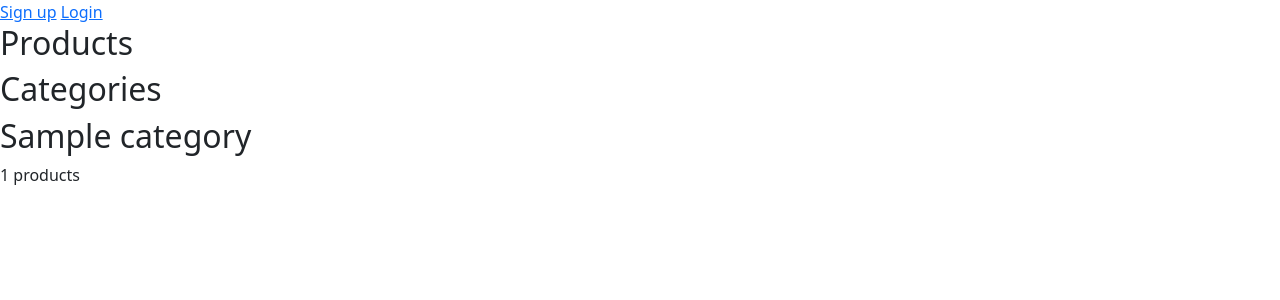
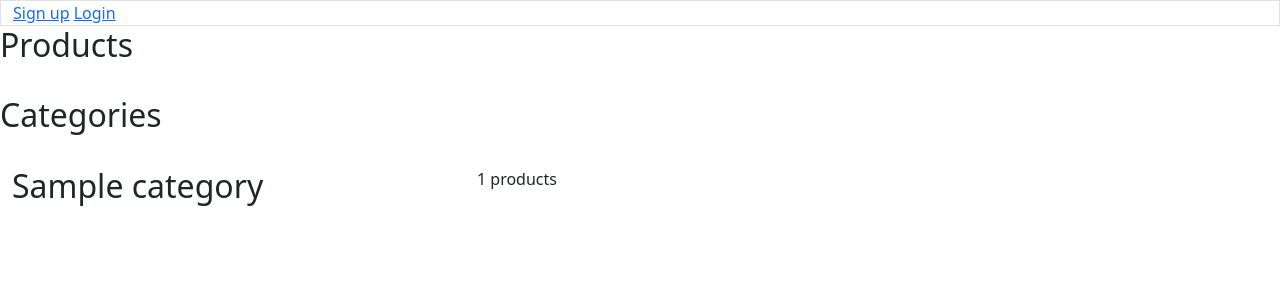
Before and after one commit to qdanq/e-commerce-django, a Django app: page / in a window 1280 px wide. Shown: the top 300 px of the page. Run offline with Django 5.2, Linux system fonts and the light colour scheme; tables that the repository leaves empty hold one stand-in row (values such as "Sample post").

Commit message:
Stylize footer and navbar in index.html

```diff
--- a/eCommerce/core/templates/index.html
+++ b/eCommerce/core/templates/index.html
@@ -12,7 +12,8 @@
   </head>
   <body>
     <main>
-      <nav>
+      <nav class="container-fluid border">
+
         {% if request.user.is_authenticated %}
         <a href="{% url 'item:new' %}">Post new product</a>
         <a href="{% url 'conversation:inbox' %}">Inbox</a>
@@ -20,6 +21,7 @@
         <a href="{% url 'signup' %}">Sign up</a>
         <a href="{% url 'login' %}">Login</a>
         {% endif %}
+        </div>
       </nav>
     </main>
     <div>
@@ -41,15 +43,16 @@
       {% endfor %}
     </div>
 
-    <div>
-      <h2>Categories</h2>
+    <footer><br>
+
+      <h2>Categories</h2><br>
       {% for category in categories %}
-          <div>
-            <h2>{{ category.name }}</h2>
-            <p>{{ category.product.count }} products</p>
+          <div class="row container">
+            <h2 class="col-5">{{ category.name }}</h2>
+            <p class="col-5">{{ category.product.count }} products</p>
           </div>
       {% endfor %}
-      </div>
+    </footer>
     <script src="https://cdn.jsdelivr.net/npm/bootstrap@5.3.2/dist/js/bootstrap.bundle.min.js" integrity="sha384-C6RzsynM9kWDrMNeT87bh95OGNyZPhcTNXj1NW7RuBCsyN/o0jlpcV8Qyq46cDfL" crossorigin="anonymous"></script>
   </body>
 </html>
```
